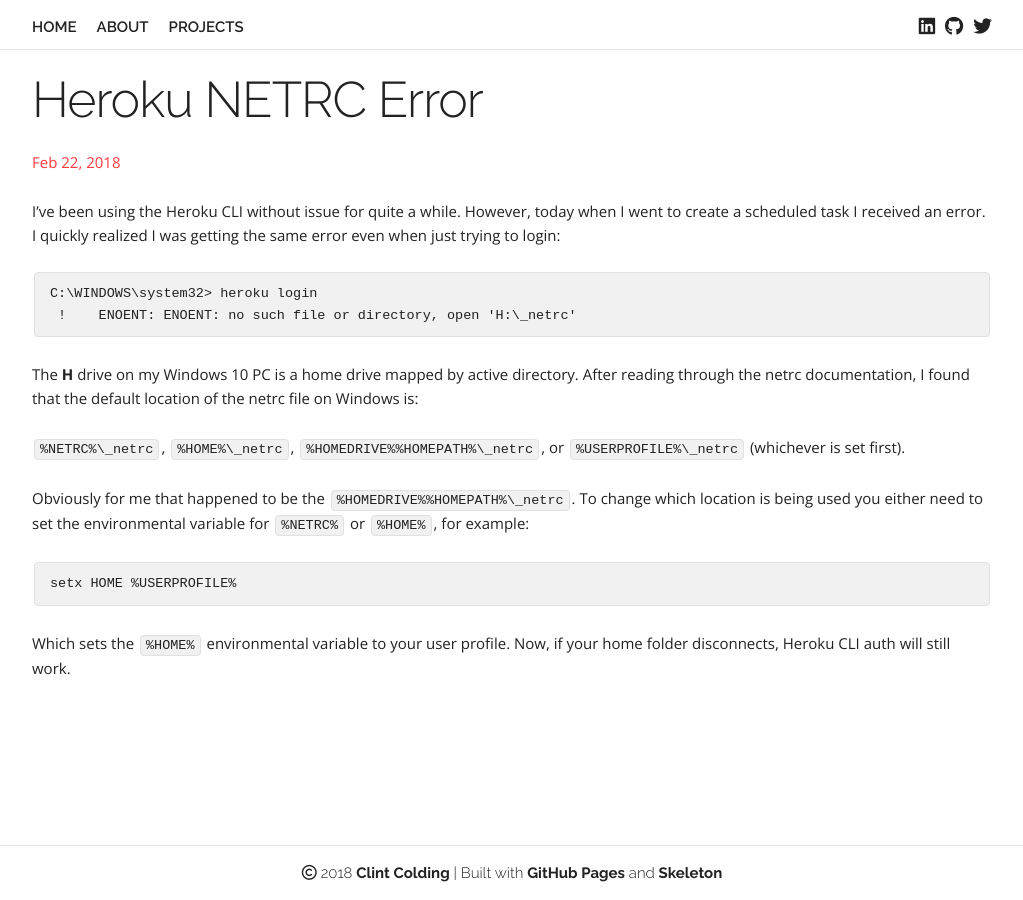
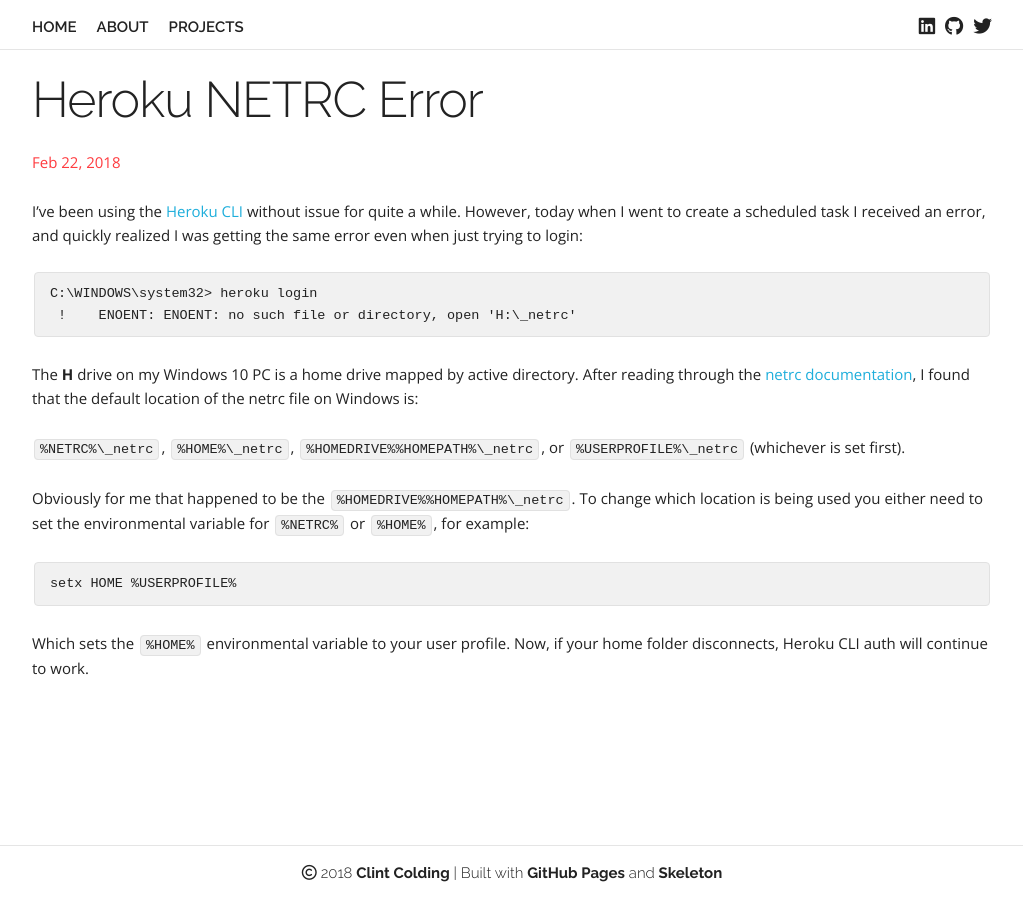
Before and after one commit to clintcolding/clintcolding.github.io, a Jekyll site: the page built from _posts/2018-02-22-heroku-netrc-error.md, in a window 1280 px wide. Shown: the whole page, without its empty margins (128-1151 px from the left). Built offline with Jekyll 4.4.1, drawn with Linux system fonts in a browser that asks for light colours; nearby versions of some CDN libraries.

Commit message:
Added links and fixed grammar

````diff
--- a/_posts/2018-02-22-heroku-netrc-error.md
+++ b/_posts/2018-02-22-heroku-netrc-error.md
@@ -9,14 +9,14 @@
 - netrc
 ---
 
-I've been using the Heroku CLI without issue for quite a while. However, today when I went to create a scheduled task I received an error. I quickly realized I was getting the same error even when just trying to login:
+I've been using the [Heroku CLI](https://devcenter.heroku.com/articles/heroku-cli) without issue for quite a while. However, today when I went to create a scheduled task I received an error, and quickly realized I was getting the same error even when just trying to login:
 
 ``` heroku
 C:\WINDOWS\system32> heroku login
  !    ENOENT: ENOENT: no such file or directory, open 'H:\_netrc'
 ```
 
-The **H** drive on my Windows 10 PC is a home drive mapped by active directory. After reading through the netrc documentation, I found that the default location of the netrc file on Windows is:
+The **H** drive on my Windows 10 PC is a home drive mapped by active directory. After reading through the [netrc documentation](https://github.com/heroku/netrc), I found that the default location of the netrc file on Windows is:
 
 ```%NETRC%\_netrc```, ```%HOME%\_netrc```, ```%HOMEDRIVE%%HOMEPATH%\_netrc```, or ```%USERPROFILE%\_netrc``` (whichever is set first).
 
@@ -26,4 +26,4 @@
 setx HOME %USERPROFILE%
 ```
 
-Which sets the ```%HOME%``` environmental variable to your user profile. Now, if your home folder disconnects, Heroku CLI auth will still work.
+Which sets the ```%HOME%``` environmental variable to your user profile. Now, if your home folder disconnects, Heroku CLI auth will continue to work.
````
